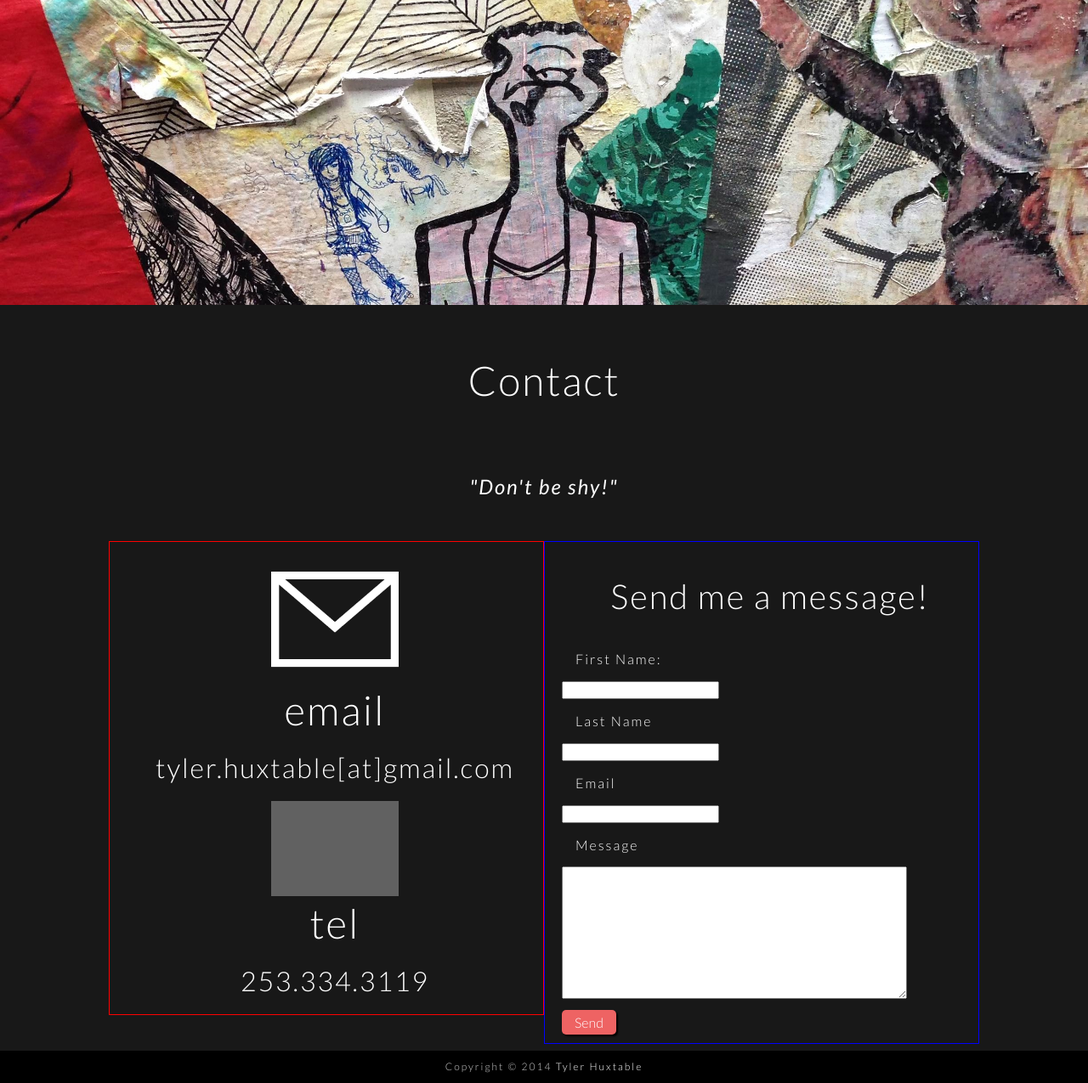
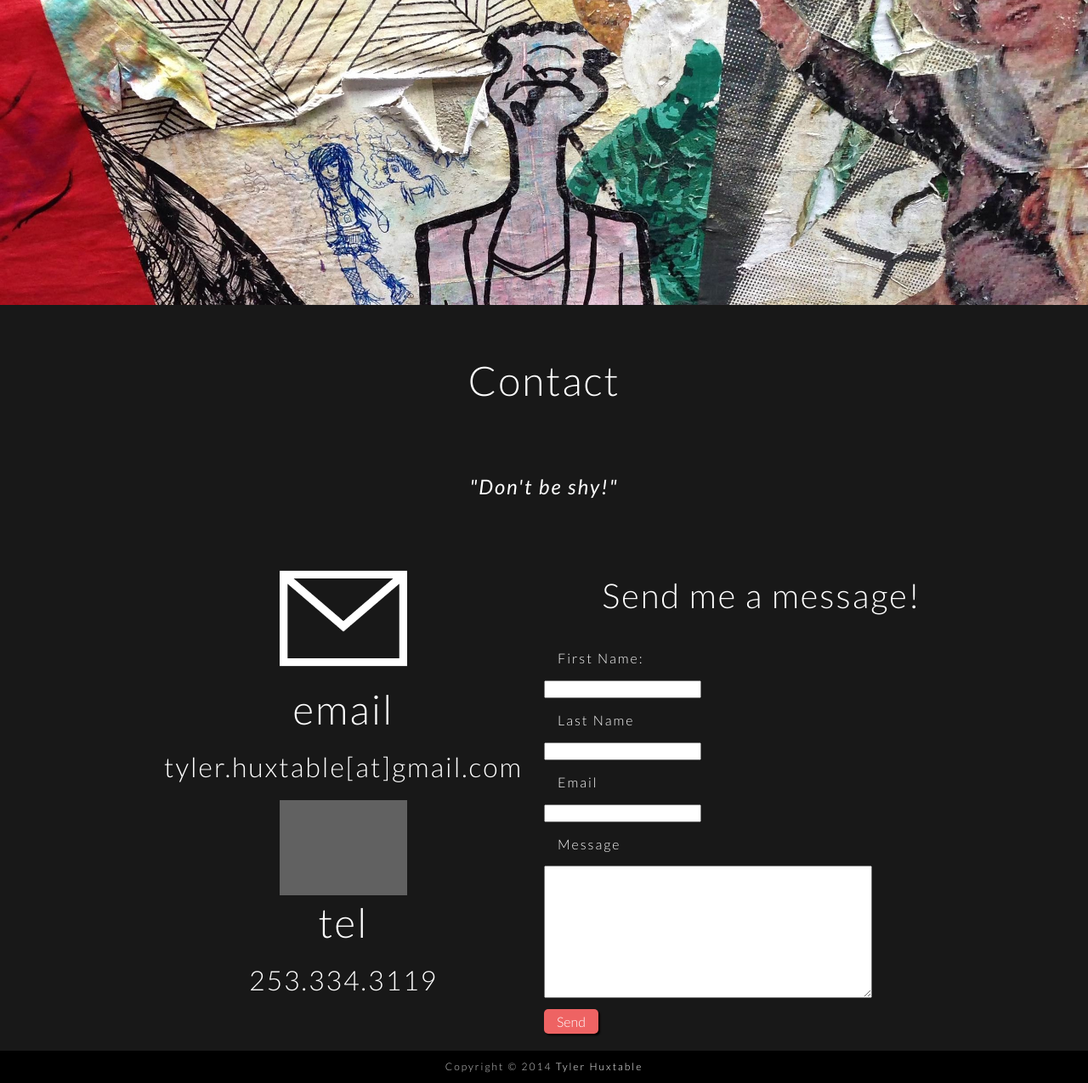
Before and after one commit to thuxtable/Personal-Site-01, a PHP site: page / in a window 1280 px wide. Shown: the part 3649-4924 px from the top of the page at 85% size. Run offline with PHP 8.4, Linux system fonts and the light colour scheme; some libraries are stand-ins or nearby versions; grey boxes are pictures that could not be loaded.

Commit message:
A couple more changes

```diff
--- a/style.css
+++ b/style.css
@@ -77,7 +77,7 @@ pre {
 }
 
 .halfcontent {
-	display: inline;
+	display: inline-block;
 	float: left;
 	width: 50%;
 	text-align: left;
@@ -267,12 +267,6 @@ nav a:hover {
 
 #contactcontainer {
 	text-align: center;
-	padding-right: 20px;
-
-	box-sizing:border-box;
-	-moz-box-sizing:border-box;
-	-webkit-box-sizing:border-box;
-	border: 1px solid red;
 }
 
 #contactcontainer ul {
@@ -295,11 +289,6 @@ nav a:hover {
 }
 
 #contactform {
-	padding-left: 20px;
-	box-sizing:border-box;
-	-moz-box-sizing:border-box;
-	-webkit-box-sizing:border-box;
-	border: 1px solid blue;
 }
 
 #contactform h3{
@@ -307,7 +296,7 @@ nav a:hover {
 }
 
 #messageinput {
-	min-width: 400px;
+	min-width: 380px;
 	height: 150px;
 }
 
```
